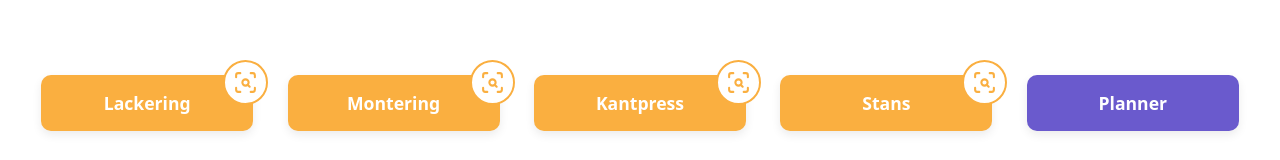
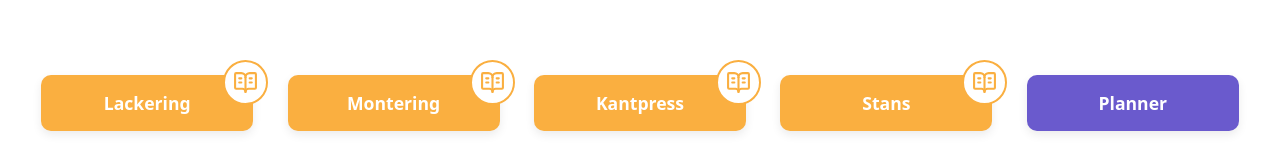
Before and after one commit to zebjos/instruktionssystem-stans, a React (Vite) app: page /master in a window 1280 px wide. Shown: the part 216-376 px from the top of the page. Built offline with nearby package versions, Linux system fonts and the light colour scheme.

Commit message:
Updated general icon

```diff
--- a/src/pages/MasterPage.jsx
+++ b/src/pages/MasterPage.jsx
@@ -1,4 +1,4 @@
-import { ScanSearch } from "lucide-react";
+import { BookOpenCheck, ScanSearch, BookOpenText } from "lucide-react";
 import "./MasterPage.css";
 
 function MasterPage() {
@@ -44,7 +44,7 @@ function MasterPage() {
                 className="info-icon-btn"
                 title="Generell Information"
               >
-                <ScanSearch size={25} />
+                <BookOpenText size={25} />
               </a>
             </div>
           </div>
```
